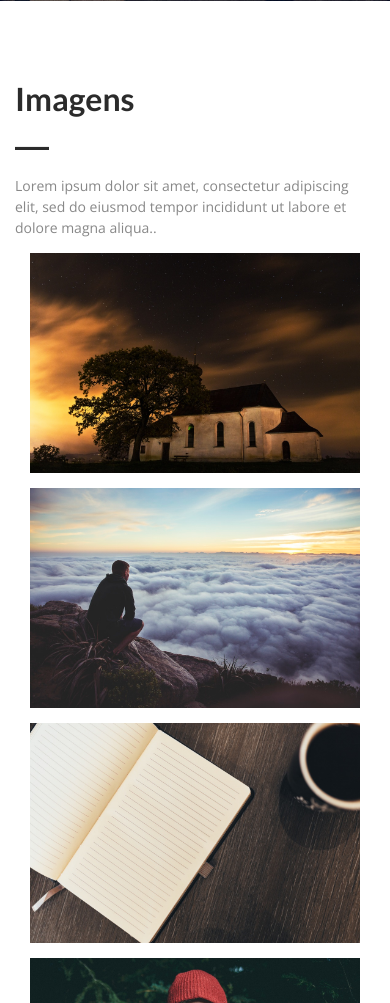
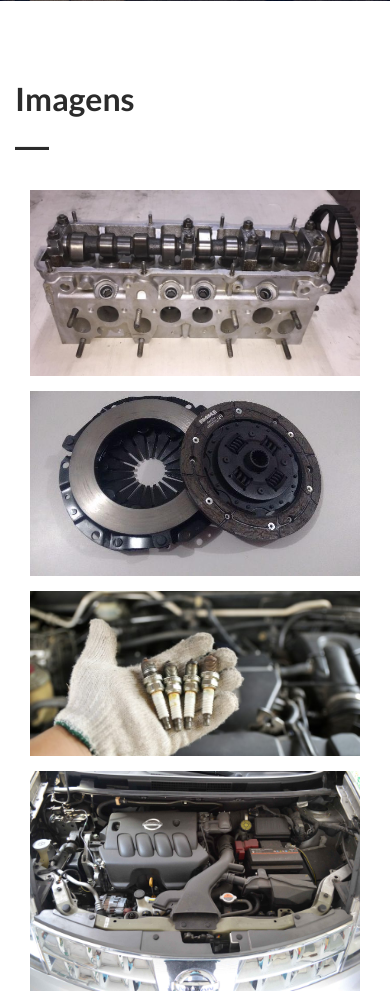
Before and after one commit to brunogomesifrn/pi19oficina, a Django app: page / in a window 390 px wide. Shown: the part 2868-3871 px from the top of the page. Run offline with Django 3.2, Linux system fonts and the light colour scheme; some libraries are stand-ins or nearby versions.

Commit message:
ajustando imagens

```diff
--- a/core/templates/home.html
+++ b/core/templates/home.html
@@ -178,38 +178,43 @@
           <div class="section-title">
             <h2 class="head-title">Imagens</h2>
             <hr class="botm-line">
-            <p class="sec-para">Lorem ipsum dolor sit amet, consectetur adipiscing elit, sed do eiusmod tempor incididunt ut labore et dolore magna aliqua..</p>
+            <p class="sec-para"> </p>
           </div>
         </div>
         <div class="col-md-9 col-sm-12">
           <div class="col-md-4 col-sm-6 padding-right-zero">
             <div class="portfolio-box design">
-              <img src="img/port01.jpg" alt="" class="img-responsive">
+              <img src="{% static 'img/cabecote.jpg' %}" alt="" class="img-responsive">
             </div>
           </div>
           <div class="col-md-4 col-sm-6 padding-right-zero">
             <div class="portfolio-box design">
-              <img src="img/port02.jpg" alt="" class="img-responsive">
+              <img src="img/embreagem.jpg" alt="" class="img-responsive">
             </div>
           </div>
           <div class="col-md-4 col-sm-6 padding-right-zero">
             <div class="portfolio-box design">
-              <img src="img/port03.jpg" alt="" class="img-responsive">
+              <img src="img/vela.jpg" alt="" class="img-responsive">
             </div>
           </div>
           <div class="col-md-4 col-sm-6 padding-right-zero">
             <div class="portfolio-box design">
-              <img src="img/port04.jpg" alt="" class="img-responsive">
+              <img src="img/motores.jpg" alt="" class="img-responsive">
             </div>
           </div>
           <div class="col-md-4 col-sm-6 padding-right-zero">
             <div class="portfolio-box design">
-              <img src="img/port05.jpg" alt="" class="img-responsive">
+              <img src="img/suspensao.jpg" alt="" class="img-responsive">
             </div>
           </div>
           <div class="col-md-4 col-sm-6 padding-right-zero">
             <div class="portfolio-box design">
-              <img src="img/port06.jpg" alt="" class="img-responsive">
+              <img src="img/rolamento.jpg" alt="" class="img-responsive">
+            </div>
+          </div>
+          <div class="col-md-4 col-sm-6 padding-right-zero">
+            <div class="portfolio-box design">
+              <img src="img/caixademarcha.jpeg" alt="" class="img-responsive">
             </div>
           </div>
         </div>
```
